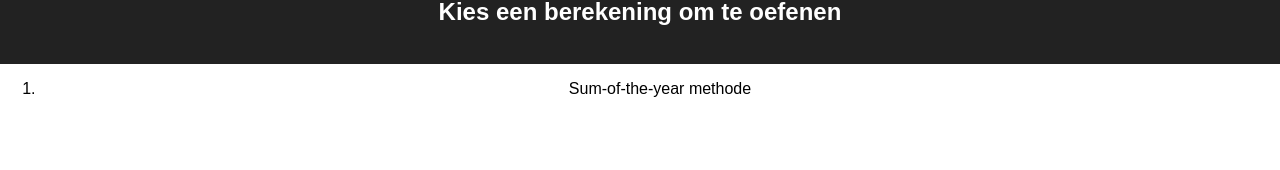
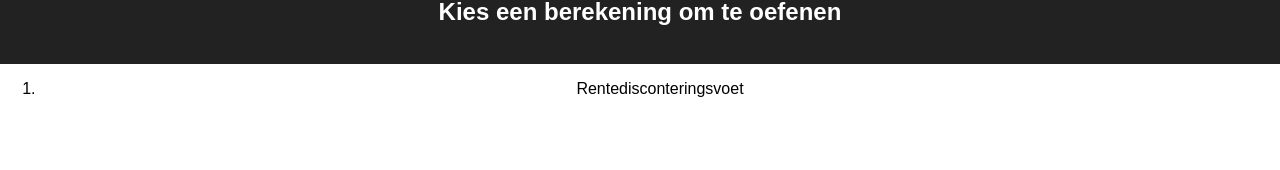
Before and after one commit to rogierslag/ou-fa, a React (Create React App) app: page / in a window 1280 px wide. Shown: the part 126-296 px from the top of the page. Built offline with nearby package versions, Linux system fonts and the light colour scheme.

Commit message:
Correct naming to correct formula

```diff
--- a/src/App.js
+++ b/src/App.js
@@ -3,7 +3,7 @@ import logo from './logo.svg';
 import './App.css';
 
 import Null from './null.js';
-import SumOfTheYear from './sumOfTheYear.js';
+import InterestDiscountRate from './interestDiscountRate.js';
 
 const formula = (name, component) => ({name, component});
 
@@ -23,8 +23,8 @@ const formulas = [
 	formula('Toegevoegde waarde', Null),
 	formula('TW per werknemer', Null),
 	formula('Gemiddelde personeelskosten', Null),
-	formula('Sum-of-the-year methode', SumOfTheYear),
-	formula('Rentedisconteringsvoet', Null),
+	formula('Sum-of-the-year methode', Null),
+	formula('Rentedisconteringsvoet', InterestDiscountRate),
 ];
 
 const formulaStyle = {
--- a/src/sumOfTheYear.js
+++ b/src/interestDiscountRate.js
@@ -59,7 +59,7 @@ const findSolution = (endValue, interest, years, changes) => {
 		endValue / Math.pow(1 + interest, years);
 };
 
-class SumOfTheYear extends Component {
+class InterestDiscountRate extends Component {
 
 	constructor() {
 		super();
@@ -127,4 +127,4 @@ class SumOfTheYear extends Component {
 	}
 }
 
-export default SumOfTheYear;
+export default InterestDiscountRate;
```
